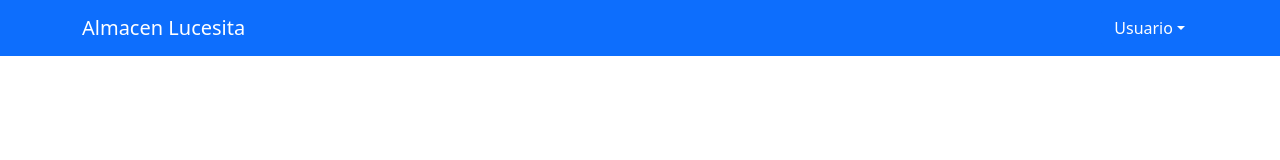
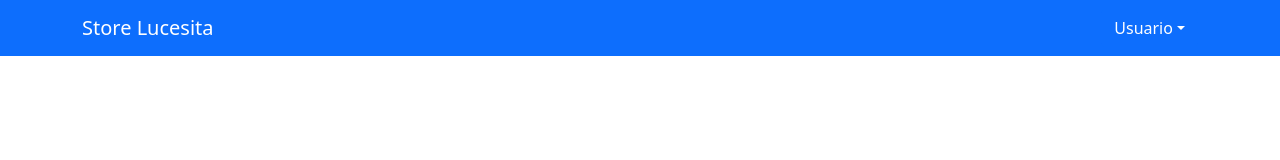
Before and after one commit to Luz-Gomez/empleado_front, a React (Create React App) app: page / in a window 1280 px wide. Shown: the top 160 px of the page. Built offline with nearby package versions, Linux system fonts and the light colour scheme.

Commit message:
ultimas modificaciones

```diff
--- a/package.json
+++ b/package.json
@@ -12,7 +12,7 @@
     "axios": "^0.24.0",
     "bootstrap": "^5.1.3",
     "react": "^17.0.2",
-    "react-bootstrap": "^2.0.1",
+    "react-bootstrap": "^2.0.2",
     "react-dom": "^17.0.2",
     "react-router-dom": "^5.1.2",
     "react-scripts": "4.0.3",
--- a/src/components/login/login.js
+++ b/src/components/login/login.js
@@ -24,12 +24,12 @@ export default class login extends React.Component {
         })
         .then((response) => {
             if (isNull(response.data.token)) {
-                alert('Usuario y/o contraseña inavalidos');
+                alert('Usuario y/o contrasela invalidos');
             } else {
                 cookies.set('_s', response.data.token, {
-                    path: '/',
+                    path:'/',
                     expires: calculaEspiracionSesion(),
-                });
+                })
             }
         })
         .catch((err) => {
@@ -48,16 +48,16 @@ export default class login extends React.Component {
                     <Col
                         sm="12"
                         xs="12"
-                        md={{ span: 4, offset: 4 }}
-                        lg={{ span: 4, offset: 4 }}
-                        xl={{ span: 4, offset: 4 }}
+                        md={{ span:4, offset:4 }}
+                        lg={{ span:4, offset:4 }}
+                        xl={{ span:4, offset:4 }}
                     >
                 <Form>
                     <Form.Group>
                         <Form.Label>Usuario</Form.Label>
                         <Form.Control
                             onChange={(e) =>
-                                this.setState({ usuario: e.target.value})
+                                this.setState({ usuario: e.target.value })
                             }
                         />
                         </Form.Group>
--- a/src/components/navbar/navbar.css
+++ b/src/components/navbar/navbar.css
@@ -1,11 +1,19 @@
+/*
+#navbar .dropdown-header {
+    font-size: 60px;
+    display: flex;
+    justify-content: center;
+}
+*/
+
 #navbar .dropdown-header .row:nth-child(1) {
-    font-size: 40px;
+    font-size: 60px;
     display: flex;
     justify-content: center;
 }
 
 #navbar .dropdown-header .row:nth-child(2) {
-    font-size: 15px;
+    font-size: 18px;
     display: flex;
     justify-content: center;
     margin-top: 5px;
--- a/src/components/navbar/navbar.js
+++ b/src/components/navbar/navbar.js
@@ -11,9 +11,11 @@ export default class Menu extends React.Component {
     }
     render() {
         return (
-            <Navbar fixed="top" id="navbar" bg="primary" expand="lg" variant="dark">
+            <Navbar fixed="top" id="navbar" bg="primary" variant="dark">
             <Container>
-                <Navbar.Brand href="#home">Almacen Lucesita <span id="usuario-sub-branm"></span>
+                <Navbar.Brand href="#home">
+                    Store Lucesita <span id="usuario-sub-branm">
+                    </span>
                 </Navbar.Brand>
                 <Navbar.Toggle aria-controls="basic-navbar-nav" />
                 <Navbar.Collapse id="basic-navbar-nav">
@@ -32,7 +34,7 @@ export default class Menu extends React.Component {
                     </Dropdown.Header>
                     <Dropdown.Divider />
                     <Dropdown.Item href="#/action-1">Cerrar Sesión</Dropdown.Item>
-                {/*}    <Dropdown.Item href="#/action-2">Another action</Dropdown.Item>
+                {/*} <Dropdown.Item href="#/action-2">Another action</Dropdown.Item>
                     <Dropdown.Item href="#/action-3">Something else</Dropdown.Item>*/}
                 </DropdownButton>
                 </Navbar.Collapse>
```
Also changed, not shown: src/components/router/router.js (+0 -10 lines), src/components/helper/helper.js (line endings or trailing spaces), 2 other files (tests, documents, lock files or other folders). Lines whose indentation alone changed are shown as unchanged.
